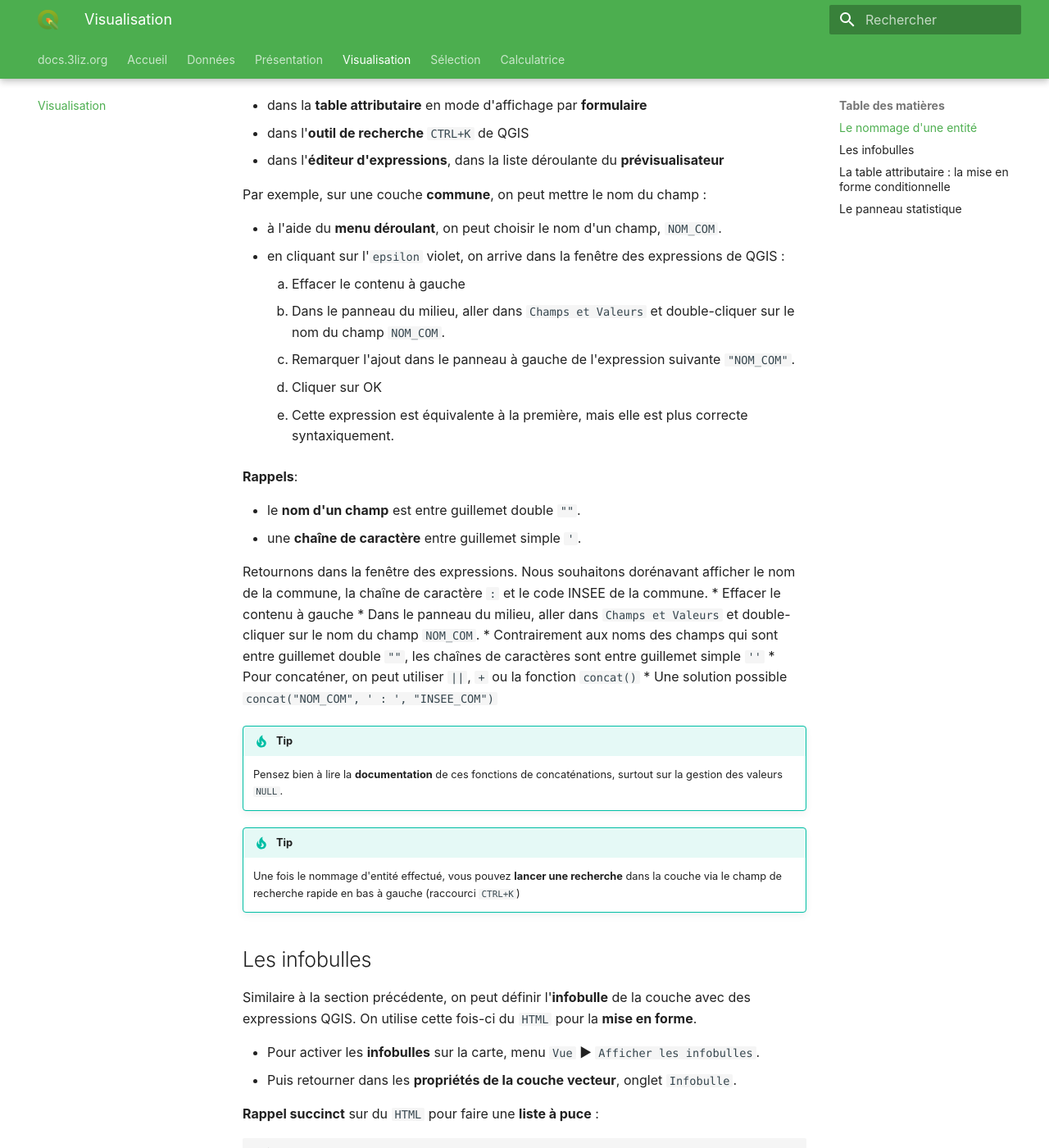
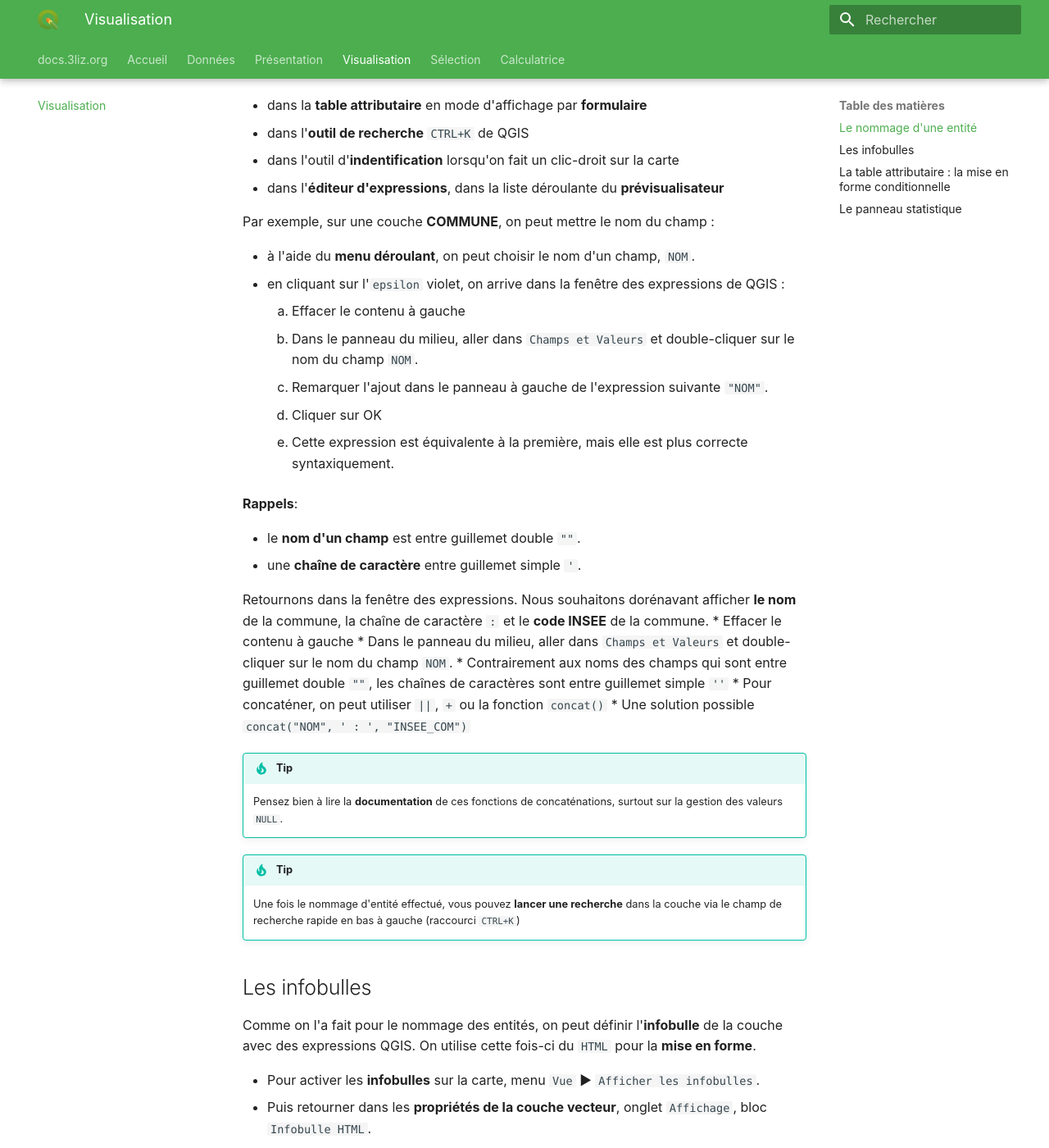
Before and after one commit to 3liz/formation-qgis-expressions, an MkDocs documentation site: the page built from docs/visualisation.md, in a window 1280 px wide and 1400 px high, scrolled down 297 px. Shown: the whole window at 82% size. Built offline with MkDocs 1.6.1 and Material for MkDocs 9.7.7, drawn with Linux system fonts in a browser that asks for light colours; nearby versions of some CDN libraries; some of the changed text lies outside the part shown.

````diff
--- a/docs/visualisation.md
+++ b/docs/visualisation.md
@@ -9,15 +9,16 @@ pour nommer de manière unique les entités. C'est utile notamment :
 
 * dans la **table attributaire** en mode d'affichage par **formulaire**
 * dans l'**outil de recherche** `CTRL+K` de QGIS
+* dans l'outil d'**indentification** lorsqu'on fait un clic-droit sur la carte
 * dans l'**éditeur d'expressions**, dans la liste déroulante du **prévisualisateur**
 
-Par exemple, sur une couche **commune**, on peut mettre le nom du champ :
+Par exemple, sur une couche **COMMUNE**, on peut mettre le nom du champ :
 
-* à l'aide du **menu déroulant**, on peut choisir le nom d'un champ, `NOM_COM`.
+* à l'aide du **menu déroulant**, on peut choisir le nom d'un champ, `NOM`.
 * en cliquant sur l'`epsilon` violet, on arrive dans la fenêtre des expressions de QGIS :
     1. Effacer le contenu à gauche
-    2. Dans le panneau du milieu, aller dans `Champs et Valeurs` et double-cliquer sur le nom du champ `NOM_COM`.
-    3. Remarquer l'ajout dans le panneau à gauche de l'expression suivante `"NOM_COM"`.
+    2. Dans le panneau du milieu, aller dans `Champs et Valeurs` et double-cliquer sur le nom du champ `NOM`.
+    3. Remarquer l'ajout dans le panneau à gauche de l'expression suivante `"NOM"`.
     4. Cliquer sur OK
     5. Cette expression est équivalente à la première, mais elle est plus correcte syntaxiquement.
 
@@ -26,13 +27,13 @@ Par exemple, sur une couche **commune**, on peut mettre le nom du champ :
 * le **nom d'un champ** est entre guillemet double `""`.
 * une **chaîne de caractère** entre guillemet simple `'`.
 
-Retournons dans la fenêtre des expressions. Nous souhaitons dorénavant afficher le nom de la commune, la chaîne de
-caractère ` : ` et le code INSEE de la commune.
+Retournons dans la fenêtre des expressions. Nous souhaitons dorénavant afficher **le nom** de la commune, la chaîne de
+caractère ` : ` et le **code INSEE** de la commune.
     * Effacer le contenu à gauche
-    * Dans le panneau du milieu, aller dans `Champs et Valeurs` et double-cliquer sur le nom du champ `NOM_COM`.
+    * Dans le panneau du milieu, aller dans `Champs et Valeurs` et double-cliquer sur le nom du champ `NOM`.
     * Contrairement aux noms des champs qui sont entre guillemet double `""`, les chaînes de caractères sont entre guillemet simple `''`
     * Pour concaténer, on peut utiliser `||`, `+` ou la fonction `concat()`
-    * Une solution possible `concat("NOM_COM", ' : ', "INSEE_COM")`
+    * Une solution possible `concat("NOM", ' : ', "INSEE_COM")`
 
 !!! tip
     Pensez bien à lire la **documentation** de ces fonctions de concaténations, surtout sur la gestion des valeurs `NULL`.
@@ -45,11 +46,11 @@ caractère ` : ` et le code INSEE de la commune.
 
 ## Les infobulles
 
-Similaire à la section précédente, on peut définir l'**infobulle** de la couche
+Comme on l'a fait pour le nommage des entités, on peut définir l'**infobulle** de la couche
 avec des expressions QGIS. On utilise cette fois-ci du `HTML` pour la **mise en forme**.
 
 * Pour activer les **infobulles** sur la carte, menu `Vue` ▶ `Afficher les infobulles`.
-* Puis retourner dans les **propriétés de la couche vecteur**, onglet `Infobulle`.
+* Puis retourner dans les **propriétés de la couche vecteur**, onglet `Affichage`, bloc `Infobulle HTML`.
 
 **Rappel succinct** sur du `HTML` pour faire une **liste à puce** :
 
@@ -68,7 +69,7 @@ avec des expressions QGIS. On utilise cette fois-ci du `HTML` pour la **mise en
     Vous pouvez utiliser un éditeur de code HTML en mode `WYSIWYG`
     par exemple https://bestonlinehtmleditor.com
 
-* Les balises `<h1></h1>`, `<h2></h2>`, `<hX></hX>` représentent des titres, en commençant par le plus important. En anglais **header**.
+* Les balises `<h1></h1>`, `<h2></h2>`, `<h3></h3>` représentent des titres, en commençant par le plus important. En anglais **header**.
 * `<p></p>` est un paragraphe
 * `<ul></ul>` est une liste à puce non ordonnée. En anglais **unordered list**.
 * `<li></li>` est un élément dans une liste. En anglais **list item**.
@@ -79,15 +80,15 @@ Exemple d'une **infobulle** QGIS :
 
 ```html
 <ul>
-    <li>[% "NOM_COM" %]</li>
-    <li>[% "INSEE_COM" %]</li>
-    <li>[% "NOM_DEP" %]</li>
+    <li>Nom : [% "NOM" %]</li>
+    <li>Code INSEE : [% "INSEE_COM" %]</li>
+    <li>Population : [% "POPULATION" %]</li>
 </ul>
 ```
 
 `[% ... %]` permet à QGIS de reconnaître qu'il s'agit d'une expression qu'il faut évaluer au sein d'un autre bloc de texte.
 
-![Info bulle](./media/maptip.png)
+![Info bulle](./media/infobulle.png)
 
 
 
@@ -95,9 +96,12 @@ Exemple d'une **infobulle** QGIS :
 
 Pour retrouver plus facilement des objets dans une grande table attributaire, on peut utiliser la fonctionnalité de QGIS de **mise en forme conditionnelle** des champs ou des lignes de la table.
 
-Le principe est de fournir une ou plusieurs **règles**, via une **expression QGIS**, et d'y associer un **style** de champ ou de ligne. Par exemple `@value LIKE 'A%'`
+Le principe est de fournir une ou plusieurs **règles**, via une **expression QGIS**, et d'y associer un **style** de champ ou de ligne. Par exemple
 
-![](media/25_table_attributaire_mise_en_forme.png "Table attributaire, mise en forme conditionnelle")
+* Pour le `NOM` des communes : `@value LIKE 'Le%'`
+* Pour la `POPULATION` : `@value > 10000`
+
+![](media/table_attributaire_mise_en_forme.png "Table attributaire, mise en forme conditionnelle")
 
 
 ## Le panneau statistique
````
Also changed, not shown: docs/index.md (+4 -15 lines), docs/presentation.md (+12 -7 lines), docs/source-de-donnees.md (+9 -5 lines), docs/media/25_table_attributaire_mise_en_forme.png (deleted), docs/media/infobulle.png (added), docs/media/maptip.png (deleted), docs/media/table_attributaire_mise_en_forme.png (added).
